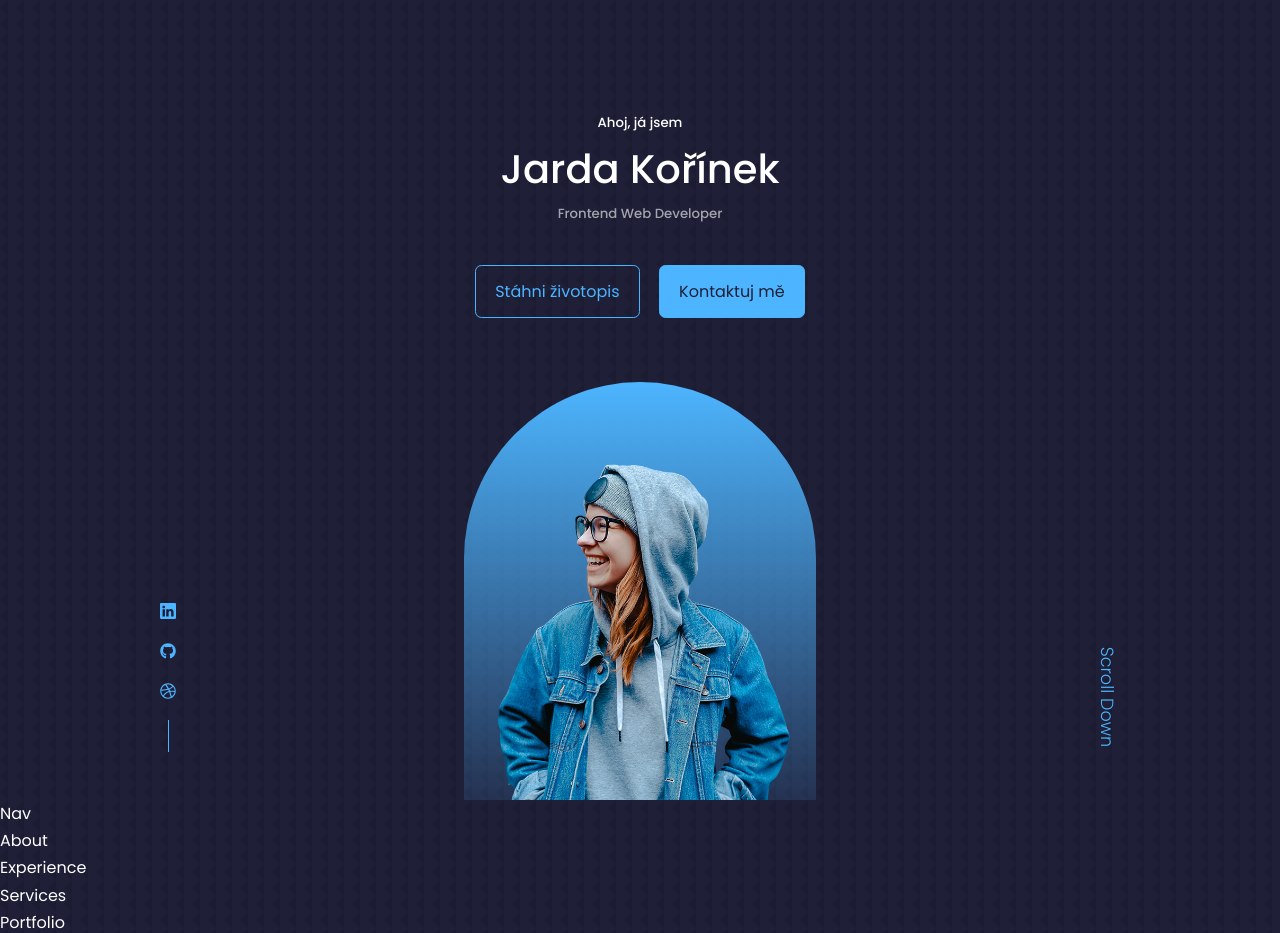
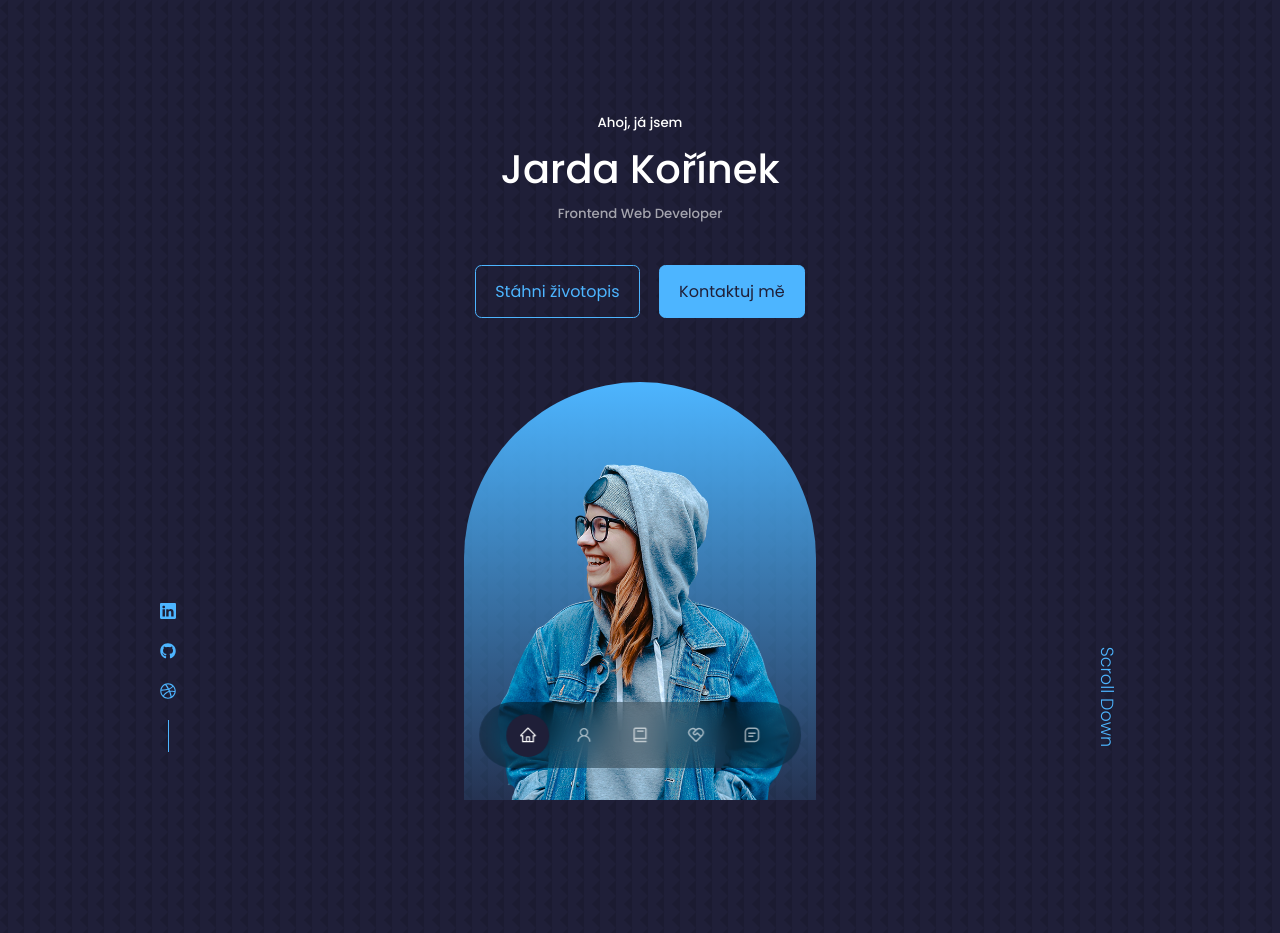
Before and after one commit to korinekj/first-react-portfolio, a React (Create React App) app: page / in a window 1280 px wide. Shown: the top 933 px of the page. Built offline with nearby package versions, Linux system fonts and the light colour scheme.

Commit message:
Nav component

```diff
--- a/src/components/about/About.jsx
+++ b/src/components/about/About.jsx
@@ -2,7 +2,7 @@
 import "./about.css";
 
 const About = () => {
-  return <div>About</div>;
+  return <section id="about">About</section>;
 };
 
 export default About;
--- a/src/components/contact/Contact.jsx
+++ b/src/components/contact/Contact.jsx
@@ -2,7 +2,7 @@
 import "./contact.css";
 
 const Contact = () => {
-  return <div>Contact</div>;
+  return <section id="contact">Contact</section>;
 };
 
 export default Contact;
--- a/src/components/experience/Experience.jsx
+++ b/src/components/experience/Experience.jsx
@@ -2,7 +2,7 @@
 import "./experience.css";
 
 const Experience = () => {
-  return <div>Experience</div>;
+  return <section id="experience">Experience</section>;
 };
 
 export default Experience;
--- a/src/components/nav/Nav.jsx
+++ b/src/components/nav/Nav.jsx
@@ -1,8 +1,29 @@
 import React from "react";
 import "./nav.css";
+import { AiOutlineHome, AiOutlineUser } from "react-icons/ai";
+import { BiBook, BiMessageSquareDetail } from "react-icons/bi";
+import { RiServiceLine } from "react-icons/ri";
 
 const Nav = () => {
-  return <div>Nav</div>;
+  return (
+    <nav>
+      <a href="#" className="active">
+        <AiOutlineHome />
+      </a>
+      <a href="#about">
+        <AiOutlineUser />
+      </a>
+      <a href="#experience">
+        <BiBook />
+      </a>
+      <a href="#services">
+        <RiServiceLine />
+      </a>
+      <a href="#contact">
+        <BiMessageSquareDetail />
+      </a>
+    </nav>
+  );
 };
 
 export default Nav;
--- a/src/components/nav/nav.css
+++ b/src/components/nav/nav.css
@@ -0,0 +1,33 @@
+nav {
+  background: rgba(0, 0, 0, 0.3);
+  width: max-content;
+  display: block;
+  padding: 0.7rem 1.7rem;
+  position: fixed;
+  z-index: 2;
+  bottom: 2rem;
+  left: 50%;
+  transform: translateX(-50%);
+  display: flex;
+  gap: 0.8rem;
+  border-radius: 3rem;
+  backdrop-filter: blur(15px);
+}
+
+nav a {
+  background: transparent;
+  padding: 0.8rem;
+  border-radius: 50%;
+  display: flex;
+  color: var(--color-light);
+  font-size: 1.1rem;
+}
+
+nav a:hover {
+  background: rgba(0, 0, 0, 0.3);
+}
+
+nav a.active {
+  background: var(--color-bg);
+  color: var(--color-white);
+}
--- a/src/components/portfolio/Portfolio.jsx
+++ b/src/components/portfolio/Portfolio.jsx
@@ -2,7 +2,7 @@
 import "./portfolio.css";
 
 const Portfolio = () => {
-  return <div>Portfolio</div>;
+  return <section id="portfolio">Portfolio</section>;
 };
 
 export default Portfolio;
--- a/src/components/services/Services.jsx
+++ b/src/components/services/Services.jsx
@@ -2,7 +2,7 @@
 import "./services.css";
 
 const Services = () => {
-  return <div>Services</div>;
+  return <section id="services">Services</section>;
 };
 
 export default Services;
--- a/src/components/testimonials/Testimonials.jsx
+++ b/src/components/testimonials/Testimonials.jsx
@@ -2,7 +2,7 @@
 import "./testimonials.css";
 
 const Testimonials = () => {
-  return <div>Testimonials</div>;
+  return <section id="testimonials">Testimonials</section>;
 };
 
 export default Testimonials;
--- a/src/index.css
+++ b/src/index.css
@@ -65,6 +65,7 @@
 
 section {
   margin-top: 8rem;
+  height: 100vh;
 }
 
 section > h2,
```
